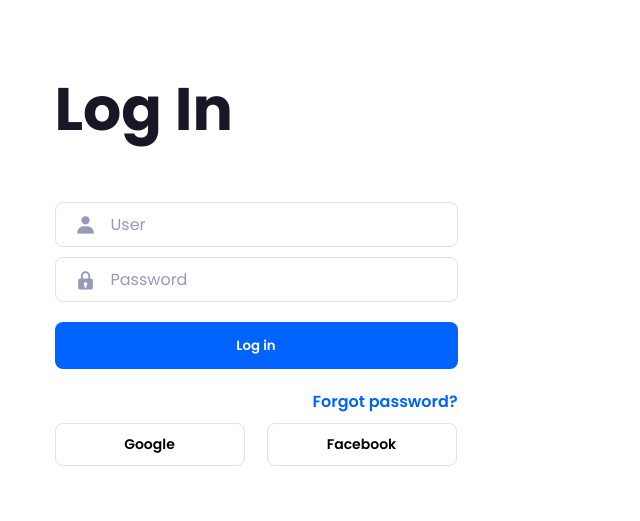
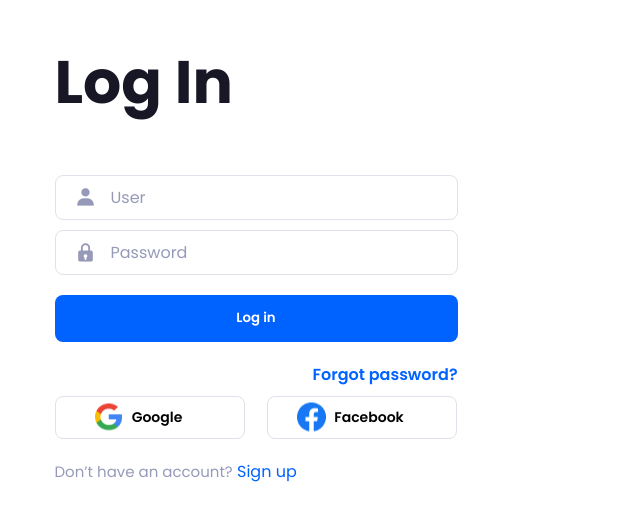
Before and after one commit to IagoAndradeDev/Sistema-Login, a plain HTML site: page index.html in a window 1280 px wide. Shown: the part 135-656 px from the top of the page, without its empty margins (0-640 px from the left). Drawn offline with nearby package versions, Linux system fonts and the light colour scheme.

Commit message:
Colocando img nos botão + Link Sign up

```diff
--- a/index.html
+++ b/index.html
@@ -5,6 +5,7 @@
     <meta name="viewport" content="width=device-width, initial-scale=1.0">
     <title>Sistema Login</title>
     <link href='https://unpkg.com/boxicons@2.1.4/css/boxicons.min.css'rel='stylesheet'>
+    <link rel="stylesheet" href="https://unpkg.com/@fortawesome/fontawesome-free@6.5.2/css/all.min.css">
     <link rel="stylesheet" href="styles.css">
 
 </head>
@@ -30,11 +31,17 @@
             </div>
             <div class="buttons-methods">
                 <div class="button-google">
+                    <img src="img/google.png" alt="">
                     <button>Google</button>
                 </div>
                 <div class="button-facebook">
+                    <img src="img/facebook.png" alt="">
                     <button>Facebook</button>
                 </div>
+            </div>
+            <div class="sign-up">
+                <label>Don’t have an account?</label>
+                <a href="">Sign up</a>
             </div>
         </div>
     </main>
--- a/styles.css
+++ b/styles.css
@@ -86,6 +86,7 @@ body {
 .recover-password label {
     color: #0062FF;
     font-weight: 600;
+    cursor: pointer;
 }
 
 .recover-password label:hover {
@@ -93,10 +94,14 @@ body {
 }
 
 .buttons-methods {
+    display: flex;
     width: 401px;
-    display: flex;
     margin: 10px;
     gap: 22px;
+}
+
+.button-google, .button-facebook {
+    position: relative;
 }
 
 .button-google button, .button-facebook button {
@@ -107,4 +112,49 @@ body {
     background-color: transparent;
     font-size: 14px;
     font-weight: 600;
+    cursor: pointer;
+    padding-left: 15px;
 }
+
+.button-google button:hover, .button-facebook button:hover {
+    opacity: 0.6;
+    border: 1px solid #171725;
+}
+
+
+.button-google img{
+    width: 27px;
+    height: 27px;
+    position: absolute;
+    left: 40px;
+    top: 50%;
+    transform: translateY(-50%);
+}
+
+.button-facebook img {
+    width: 29px;
+    height: 29px;
+    position: absolute;
+    left: 30px;
+    top: 50%;
+    transform: translateY(-50%);
+}
+
+.sign-up {
+    margin: 20px 10px;
+}
+
+.sign-up label {
+    font-size: 15px;
+    color: #969AB8;
+}
+
+.sign-up a {
+    cursor: pointer;
+    text-decoration: none;
+    color: #0062FF;
+}
+
+.sign-up a:hover {
+    opacity: 0.6;
+}
```
Also changed, not shown: img/facebook.png (added), img/google.png (added).
